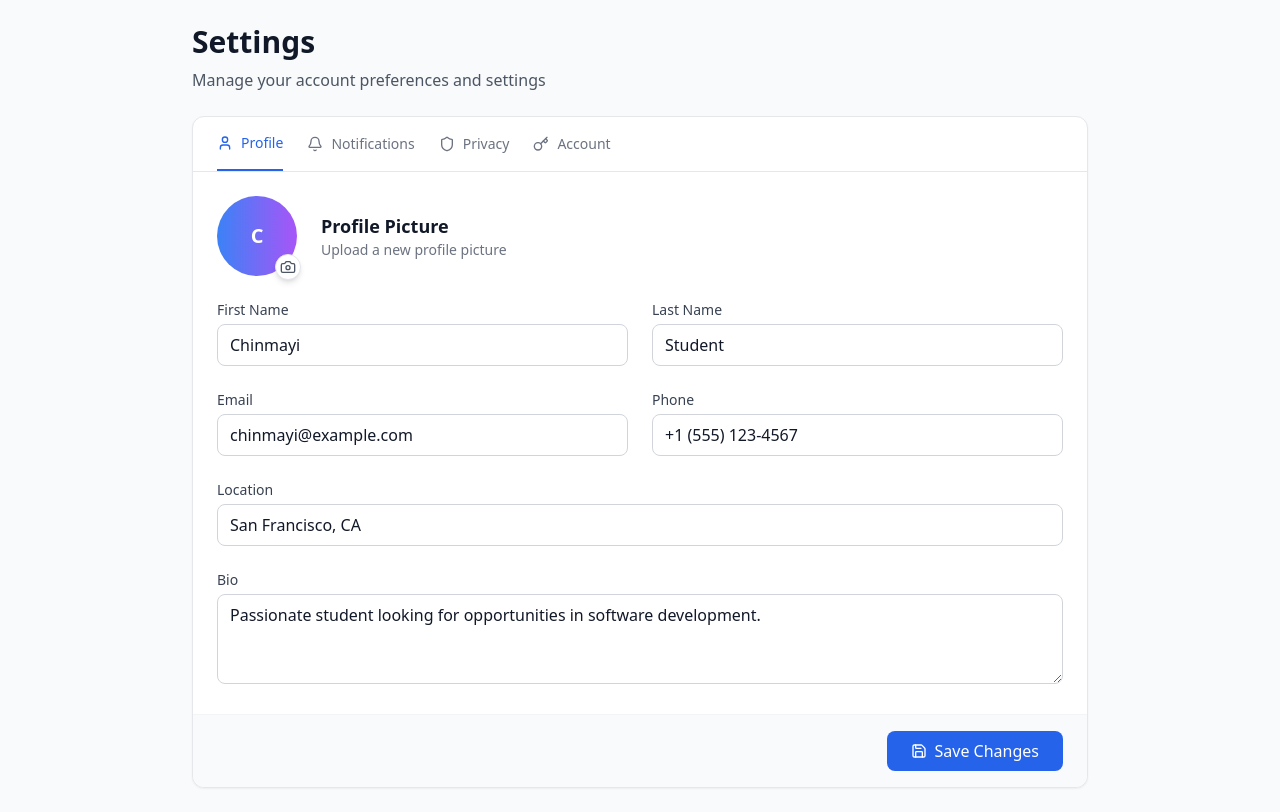
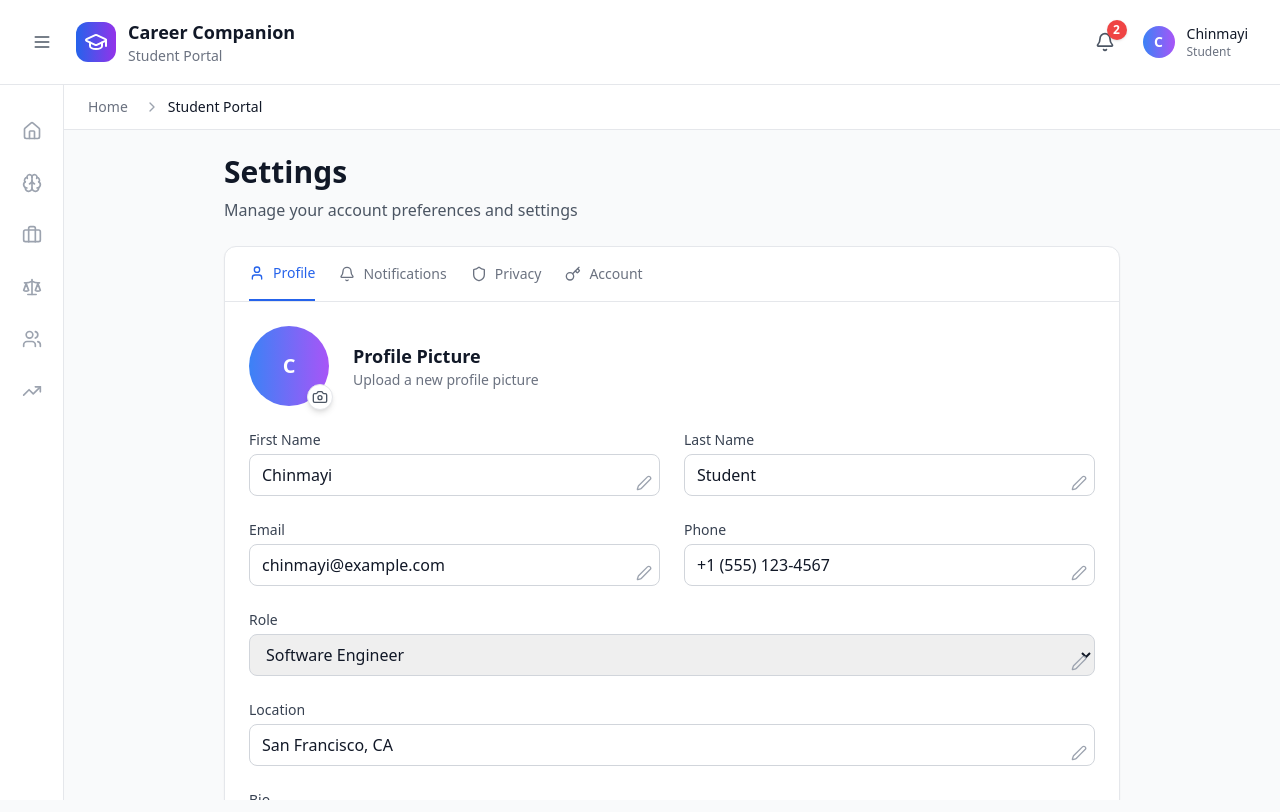
Before and after one commit to chinmayi-13/jobseeker, a React (Vite) app: page /user/settings in a window 1280 px wide. Built offline with nearby package versions, Linux system fonts and the light colour scheme.

Commit message:
Settings n profile

```diff
--- a/src/index.css
+++ b/src/index.css
@@ -250,3 +250,16 @@ button, div, span, a, input, textarea, select {
   -webkit-box-orient: vertical;
   overflow: hidden;
 }
+
+/* Custom bounce animation for homepage arrow */
+@keyframes custom-bounce {
+  0%, 100% {
+    transform: translateY(0);
+  }
+  50% {
+    transform: translateY(20px);
+  }
+}
+.custom-bounce {
+  animation: custom-bounce 1.2s infinite !important;
+}
--- a/src/pages/HomePage.tsx
+++ b/src/pages/HomePage.tsx
@@ -1,6 +1,6 @@
 import React, { useState, useEffect } from 'react';
 import { useNavigate } from 'react-router-dom';
-import { Search, MapPin, Building, Users, CheckCircle, Star, ArrowRight, GraduationCap } from 'lucide-react';
+import { Search, MapPin, Building, Users, CheckCircle, Star, ArrowRight, GraduationCap, ArrowDown } from 'lucide-react';
 import bgHero from '../assets/istockphoto-1349094945-612x612 (1).jpg';
 
 const HomePage: React.FC = () => {
@@ -67,7 +67,9 @@ const HomePage: React.FC = () => {
   };
 
   return (
-    <div className="min-h-screen gradient-bg">
+    <div className="min-h-screen gradient-bg relative">
+      {/* Thin White Overlay */}
+      <div className="absolute inset-0 bg-white/10 z-0 pointer-events-none"></div>
       {/* Navigation */}
       <nav
         className={`fixed w-full top-0 left-0 z-30 transition-all duration-300 px-6 py-4
@@ -103,7 +105,7 @@ const HomePage: React.FC = () => {
       </nav>
 
       {/* Hero Section */}
-      <div className="relative min-h-screen flex items-center">
+      <div className="relative min-h-screen flex items-center z-10">
         {/* Background Image with Overlay */}
         <div className="absolute inset-0 z-0">
           <img
@@ -167,6 +169,10 @@ const HomePage: React.FC = () => {
                 </div>
               ))}
             </div>
+            {/* Animated Down Arrow */}
+            <div className="flex justify-center mt-12">
+              <ArrowDown className="h-10 w-10 text-blue-500 custom-bounce" />
+            </div>
           </div>
         </div>
       </div>
@@ -174,7 +180,7 @@ const HomePage: React.FC = () => {
       <div className="h-20"></div>
 
       {/* Main White Layout */}
-      <div className="bg-white">
+      <div className="bg-white z-10 relative">
         {/* Featured Jobs Section */}
         <div className="py-20 gradient-bg">
           <div className="max-w-7xl mx-auto px-6">
--- a/src/pages/user/Settings.tsx
+++ b/src/pages/user/Settings.tsx
@@ -6,8 +6,10 @@ import {
   Key,
   Trash2,
   Save,
-  Camera
+  Camera,
+  Edit2
 } from 'lucide-react';
+import Layout from '../../components/Layout';
 
 const Settings: React.FC = () => {
   const [activeTab, setActiveTab] = useState('profile');
@@ -18,6 +20,7 @@ const Settings: React.FC = () => {
     email: 'chinmayi@example.com',
     phone: '+1 (555) 123-4567',
     location: 'San Francisco, CA',
+    role: 'Software Engineer',
     bio: 'Passionate student looking for opportunities in software development.',
   });
 
@@ -49,11 +52,11 @@ const Settings: React.FC = () => {
   };
 
   return (
+    <Layout role="student">
       <div className="min-h-screen bg-gray-50 p-6">
         <div className="max-w-4xl mx-auto">
           <h1 className="text-3xl font-bold text-gray-900 mb-2">Settings</h1>
           <p className="text-gray-600 mb-6">Manage your account preferences and settings</p>
-
           <div className="bg-white rounded-xl shadow-sm border border-gray-200">
             {/* Tabs */}
             <div className="border-b border-gray-200">
@@ -77,7 +80,6 @@ const Settings: React.FC = () => {
                 })}
               </nav>
             </div>
-
             {/* Tab Content */}
             <div className="p-6">
               {activeTab === 'profile' && (
@@ -100,57 +102,88 @@ const Settings: React.FC = () => {
                   <div className="grid grid-cols-1 md:grid-cols-2 gap-6">
                     <div>
                       <label className="block text-sm font-medium text-gray-700 mb-1">First Name</label>
+                      <div className="relative">
                         <input
                           type="text"
                           value={profileData.firstName}
                           onChange={(e) => setProfileData({ ...profileData, firstName: e.target.value })}
-                      className="w-full px-3 py-2 border border-gray-300 rounded-lg focus:ring-2 focus:ring-blue-500 focus:outline-none"
+                          className="w-full px-3 py-2 border border-gray-300 rounded-lg focus:ring-2 focus:ring-blue-500 focus:outline-none pr-10"
                         />
+                        <Edit2 className="absolute right-2 top-1/2 transform -translate-y-1/2 h-4 w-4 text-gray-400 cursor-pointer hover:text-gray-600" />
+                      </div>
                     </div>
                     <div>
                       <label className="block text-sm font-medium text-gray-700 mb-1">Last Name</label>
+                      <div className="relative">
                         <input
                           type="text"
                           value={profileData.lastName}
                           onChange={(e) => setProfileData({ ...profileData, lastName: e.target.value })}
-                      className="w-full px-3 py-2 border border-gray-300 rounded-lg focus:ring-2 focus:ring-blue-500 focus:outline-none"
+                          className="w-full px-3 py-2 border border-gray-300 rounded-lg focus:ring-2 focus:ring-blue-500 focus:outline-none pr-10"
                         />
+                        <Edit2 className="absolute right-2 top-1/2 transform -translate-y-1/2 h-4 w-4 text-gray-400 cursor-pointer hover:text-gray-600" />
+                      </div>
                     </div>
                     <div>
                       <label className="block text-sm font-medium text-gray-700 mb-1">Email</label>
+                      <div className="relative">
                         <input
                           type="email"
                           value={profileData.email}
                           onChange={(e) => setProfileData({ ...profileData, email: e.target.value })}
-                      className="w-full px-3 py-2 border border-gray-300 rounded-lg focus:ring-2 focus:ring-blue-500 focus:outline-none"
+                          className="w-full px-3 py-2 border border-gray-300 rounded-lg focus:ring-2 focus:ring-blue-500 focus:outline-none pr-10"
                         />
+                        <Edit2 className="absolute right-2 top-1/2 transform -translate-y-1/2 h-4 w-4 text-gray-400 cursor-pointer hover:text-gray-600" />
+                      </div>
                     </div>
                     <div>
                       <label className="block text-sm font-medium text-gray-700 mb-1">Phone</label>
+                      <div className="relative">
                         <input
                           type="tel"
                           value={profileData.phone}
                           onChange={(e) => setProfileData({ ...profileData, phone: e.target.value })}
-                      className="w-full px-3 py-2 border border-gray-300 rounded-lg focus:ring-2 focus:ring-blue-500 focus:outline-none"
+                          className="w-full px-3 py-2 border border-gray-300 rounded-lg focus:ring-2 focus:ring-blue-500 focus:outline-none pr-10"
                         />
+                        <Edit2 className="absolute right-2 top-1/2 transform -translate-y-1/2 h-4 w-4 text-gray-400 cursor-pointer hover:text-gray-600" />
+                      </div>
+                    </div>
+                    <div className="md:col-span-2">
+                      <label className="block text-sm font-medium text-gray-700 mb-1">Role</label>
+                      <div className="relative">
+                        <select
+                          value={profileData.role}
+                          onChange={(e) => setProfileData({ ...profileData, role: e.target.value })}
+                          className="w-full px-3 py-2 border border-gray-300 rounded-lg focus:ring-2 focus:ring-blue-500 focus:outline-none pr-10"
+                        >
+                          <option value="Software Engineer">Software Engineer</option>
+                        </select>
+                        <Edit2 className="absolute right-2 top-1/2 transform -translate-y-1/2 h-4 w-4 text-gray-400 cursor-pointer hover:text-gray-600" />
+                      </div>
                     </div>
                     <div className="md:col-span-2">
                       <label className="block text-sm font-medium text-gray-700 mb-1">Location</label>
+                      <div className="relative">
                         <input
                           type="text"
                           value={profileData.location}
                           onChange={(e) => setProfileData({ ...profileData, location: e.target.value })}
-                      className="w-full px-3 py-2 border border-gray-300 rounded-lg focus:ring-2 focus:ring-blue-500 focus:outline-none"
+                          className="w-full px-3 py-2 border border-gray-300 rounded-lg focus:ring-2 focus:ring-blue-500 focus:outline-none pr-10"
                         />
+                        <Edit2 className="absolute right-2 top-1/2 transform -translate-y-1/2 h-4 w-4 text-gray-400 cursor-pointer hover:text-gray-600" />
+                      </div>
                     </div>
                     <div className="md:col-span-2">
                       <label className="block text-sm font-medium text-gray-700 mb-1">Bio</label>
+                      <div className="relative">
                         <textarea
                           value={profileData.bio}
                           onChange={(e) => setProfileData({ ...profileData, bio: e.target.value })}
                           rows={3}
-                      className="w-full px-3 py-2 border border-gray-300 rounded-lg focus:ring-2 focus:ring-blue-500 focus:outline-none"
+                          className="w-full px-3 py-2 border border-gray-300 rounded-lg focus:ring-2 focus:ring-blue-500 focus:outline-none pr-10"
                         />
+                        <Edit2 className="absolute right-2 top-4 h-4 w-4 text-gray-400 cursor-pointer hover:text-gray-600" />
+                      </div>
                     </div>
                   </div>
                 </div>
@@ -338,6 +371,7 @@ const Settings: React.FC = () => {
           </div>
         </div>
       </div>
+    </Layout>
   );
 };
 
```
Also changed, not shown: src/pages/user/Profile.tsx (+1 -34 lines). Lines whose indentation alone changed are shown as unchanged.
